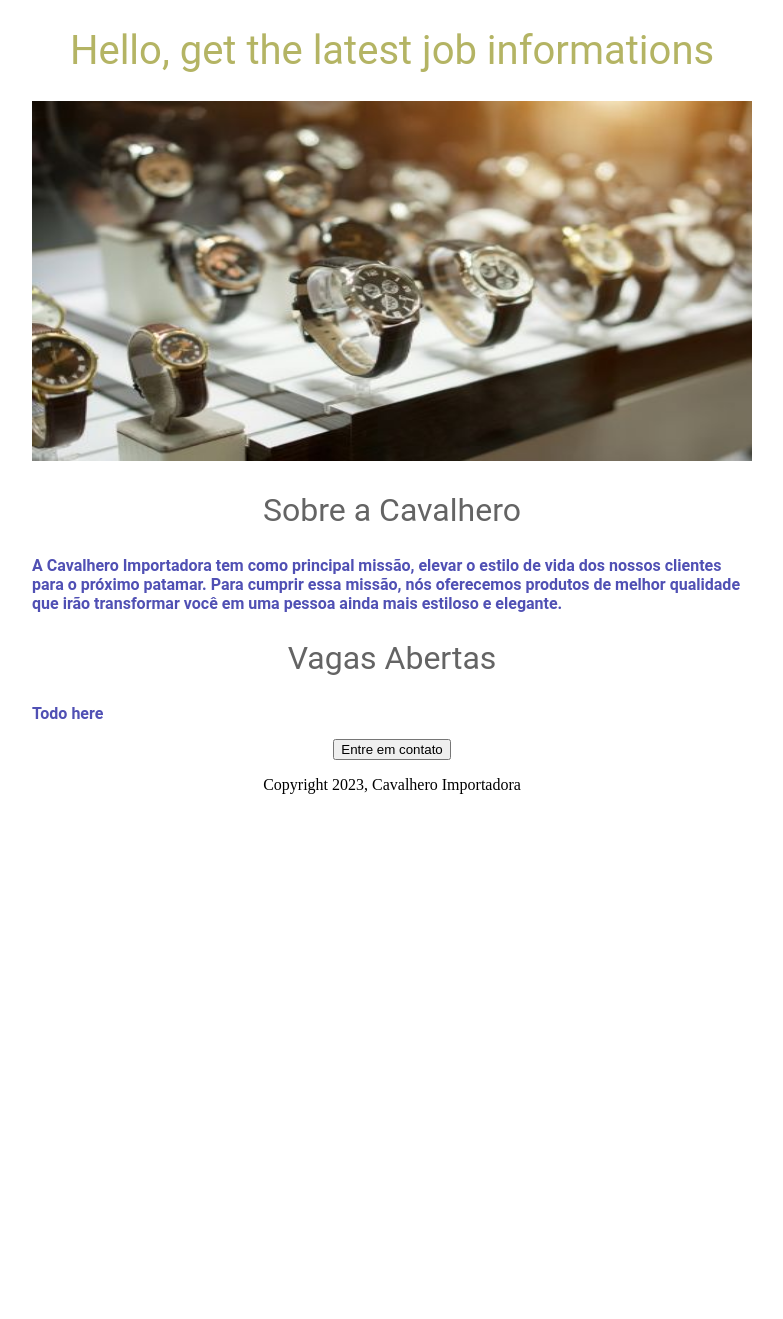
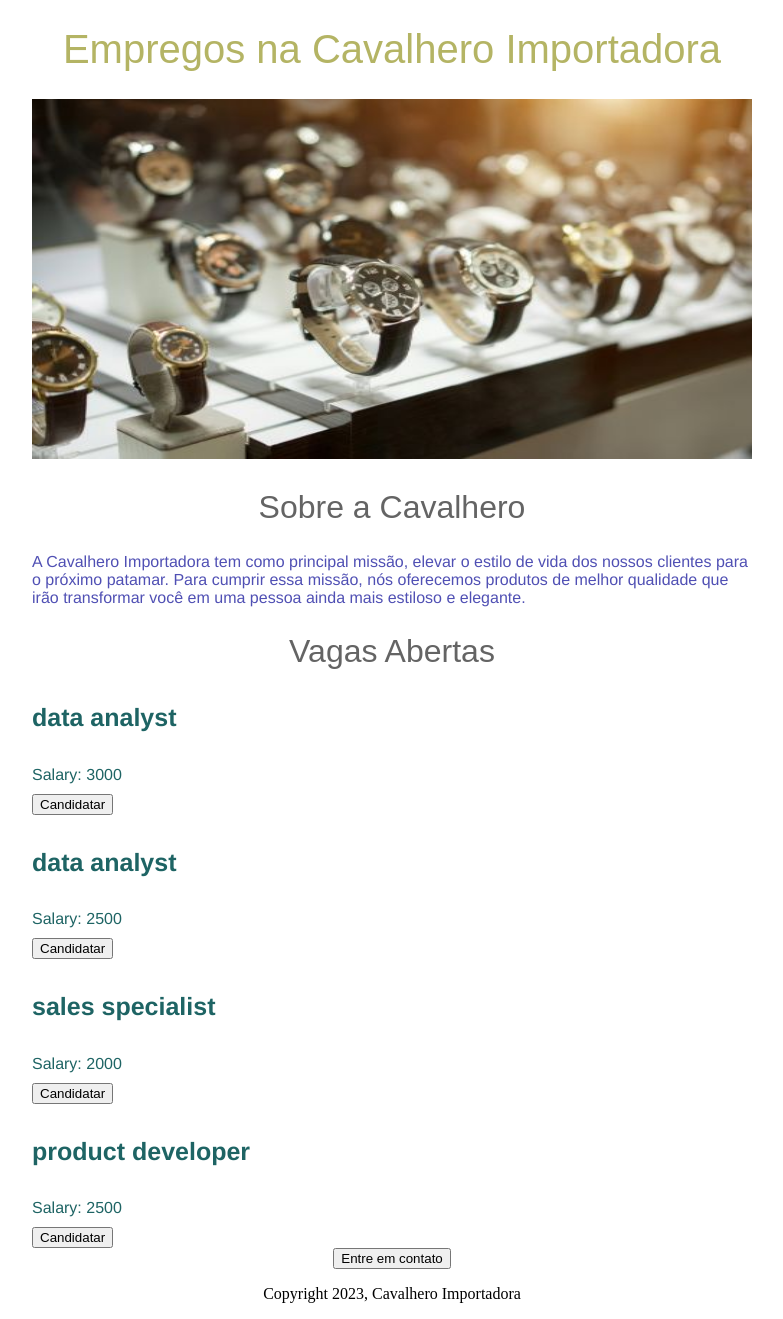
Before and after one commit to lucas-134/cavalhero-careers-test, a Flask app: page / in a window 1280 px wide. Shown: the whole page, without its empty margins (248-1031 px from the left). Before the commit the page ends 794 px from the top, so only its background shows below. Run offline with Flask 2, Linux system fonts and the light colour scheme.

Commit message:
Added dynamic data and API route

```diff
--- a/app.py
+++ b/app.py
@@ -1,10 +1,43 @@
-from flask import Flask, render_template
+from flask import Flask, render_template, jsonify
 
 app = Flask(__name__)
 
+jobs_lst = [
+  {
+    'id': 1,
+    'title': 'data analyst',
+    'location': 'Sao Paulo',
+    'salary': '3000'
+  },
+  {
+    'id': 2,
+    'title': 'data analyst',
+    'location': 'Remote',
+    'salary': '2500'
+  },
+  {
+    'id': 3,
+    'title': 'sales specialist',
+    'location': 'Remote',
+    'salary': '2000'
+  },
+  {
+    'id': 4,
+    'title': 'product developer',
+    'location': 'Sao Paulo',
+    'salary': '2500'
+  }
+]
+
 @app.route("/")
 def hello_world():
-    return render_template('home.html')
+    return render_template('home.html',
+                          jobs=jobs_lst,
+                          company_name='Cavalhero Importadora')
+
+@app.route("/api/jobs")
+def job_lst():
+    return jsonify(jobs_lst)
 
 print(__name__)
 if __name__ == "__main__":
--- a/templates/home.html
+++ b/templates/home.html
@@ -5,7 +5,7 @@
     <style>
       h1 {
         font-size: 40px;
-        font-family: Roboto;
+        font-family: arial;
         font-weight: normal;
         color: rgb(180, 180, 100);
         text-align: center;
@@ -13,7 +13,7 @@
 
       h2 {
         font-size: 32px;
-        font-family: Roboto;
+        font-family: arial;
         font-weight: normal;
         color: rgb(100, 100, 100);
         text-align: center;
@@ -26,8 +26,8 @@
       }
 
       .bodytext {
-        font-family: Roboto;
-        font-weight: bold;
+        font-family: helvetica;
+        font-weight: normal;
         color: rgb(80, 80, 180);
       }
 
@@ -39,14 +39,20 @@
   </head>
   <body>
     <div id="container">
-      <h1>Hello, get the latest job informations</h1>
+      <h1>
+        Empregos na {{company_name}}
+      </h1>
       <img id="banner" src=https://unified-platform.lucas624.repl.co/static/watch%20store.jpg
         height="320">
       <h2>Sobre a Cavalhero</h2>
       <p class="bodytext">A Cavalhero Importadora tem como principal missão, elevar o estilo de vida dos nossos clientes para o próximo patamar. Para cumprir essa missão, nós oferecemos produtos de melhor qualidade que irão transformar você em uma pessoa ainda mais estiloso e elegante.
       </p>
       <h2>Vagas Abertas</h2>
-      <p class="bodytext">Todo here</p>
+      <div class="bodytext">
+        {% for shokumu in jobs %}
+          {% include 'job_item.html'%}
+        {% endfor%}
+      </div>
       <div style="text-align: center;">
       <button>Entre em contato</button>
       <p>Copyright 2023, Cavalhero Importadora</p>
--- /dev/null
+++ b/templates/job_item.html
@@ -0,0 +1,11 @@
+<div style="color:rgb(30,100,100);">
+  <h4 style='font-size: 25px;'>
+    {{shokumu['title']}}
+  </h4>
+  <div>
+    Salary: {{shokumu['salary']}}
+  </div>
+  <button style="margin-top: 10px;">
+    Candidatar
+  </button>
+</div>
```
